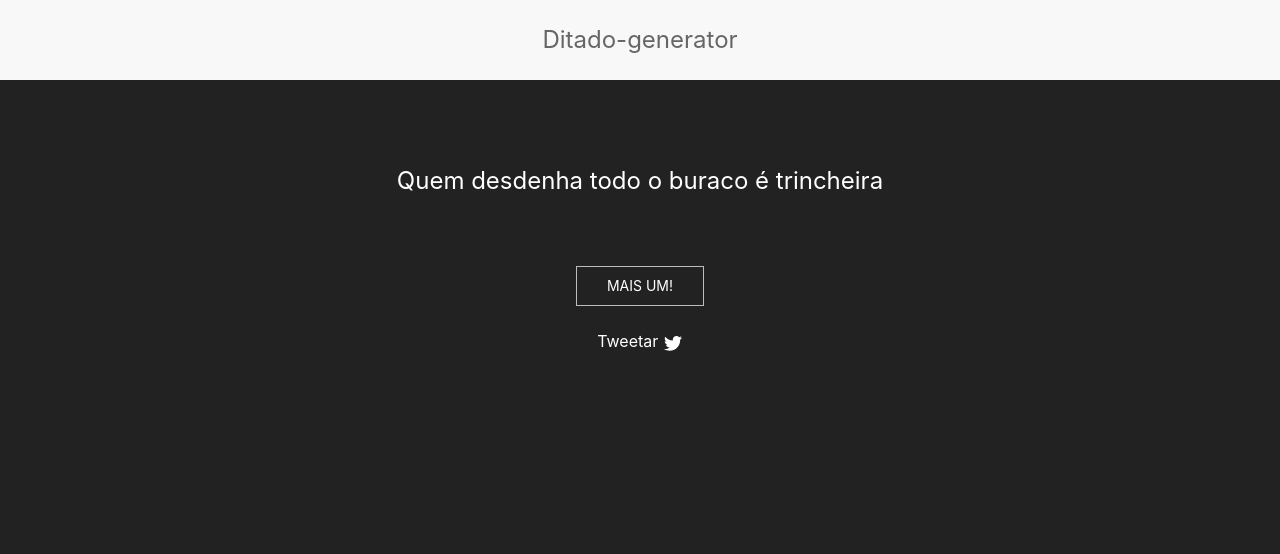
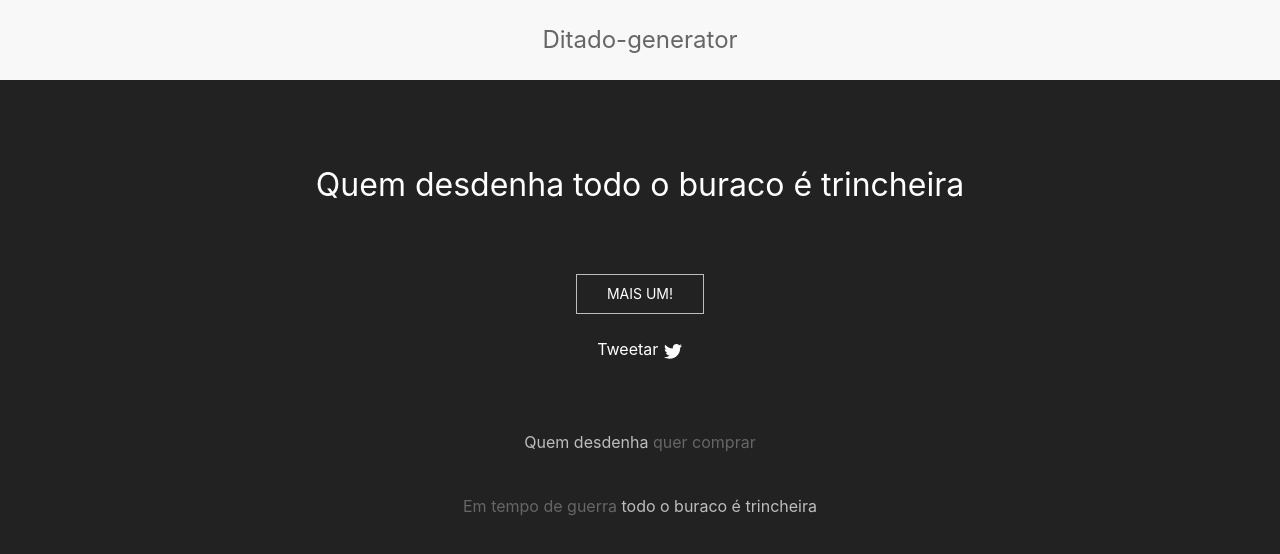
Before and after one commit to henriquetguedes/DITADOgenerator, a plain HTML site: page index.html in a window 1280 px wide. Drawn offline with Linux system fonts and the light colour scheme; no server answers.

Commit message:
original sayings

```diff
--- a/index.html
+++ b/index.html
@@ -25,7 +25,7 @@
 
     <div style="width: 90vw; margin: auto" , class="uk-light uk-text-center">
         <br>
-        <h3 id="ditados"></h3>
+        <h2 id="ditados"></h3>
         <br>
         <br>
         <button class="uk-button uk-button-default" onclick="randoCenas()">Mais um!</button>
@@ -34,7 +34,20 @@
         <!--
         <a href=""  class="twitter-share-button" data-show-count="false">Tweet</a>
         <script async src="https://platform.twitter.com/widgets.js" charset="utf-8"></script>-->
-        <a target=_blank uk-icon="icon: twitter" href="#" id="tweetar"  onclick="javascript:window.open(this.href, '', 'menubar=no,toolbar=no,resizable=yes,scrollbars=yes,height=600,width=600');return false;">Tweetar </a>
+        <a target=_blank uk-icon="icon: twitter" href="#" id="tweetar"
+            onclick="javascript:window.open(this.href, '', 'menubar=no,toolbar=no,resizable=yes,scrollbars=yes,height=600,width=600');return false;">Tweetar
+        </a>
+        <br>
+        <br>
+        <br>
+    </div>
+
+    <div style="width: 90vw; margin: auto" , class="uk-text-center">
+        <p class="uk-light" style="display: inline-block" id="pt1pr"></p>
+        <p style="display: inline-block" id="pt2pr"></p>
+        <br>
+        <p style="display: inline-block" id="pt1sn"></p>
+        <p class="uk-light" style="display: inline-block" id="pt2sn"></p>
     </div>
 </body>
 
@@ -60,13 +73,21 @@
 
     function randoCenas() {
         var ditado
-        ditado = pt1[Math.floor(Math.random() * pt1.length)].texto + " " + pt2[Math.floor(Math.random() * pt2.length)].texto;
+        var num1 = Math.floor(Math.random() * pt1.length)
+        var num2 = Math.floor(Math.random() * pt2.length)
+        ditado = pt1[num1].texto + " " + pt2[num2].texto;
         //console.log(ditado)
         document.getElementById("ditados").innerHTML = ditado;
+
         var link = document.getElementById("tweetar");
         var tweeto = "https://twitter.com/intent/tweet?text=" + ditado + "%0A%0Agerado%20no%20%23DitadoGenerator%0A%0Ahttps://henriquetguedes.github.io/DITADOgenerator";
         tweeto = tweeto.replace(/ /g, "%20");
         link.setAttribute("href", tweeto);
+
+        document.getElementById("pt1pr").innerHTML = pt1[num1].texto;
+        document.getElementById("pt2pr").innerHTML = pt2[num1].texto;
+        document.getElementById("pt1sn").innerHTML = pt1[num2].texto;
+        document.getElementById("pt2sn").innerHTML = pt2[num2].texto;
     }
 </script>
 
```
